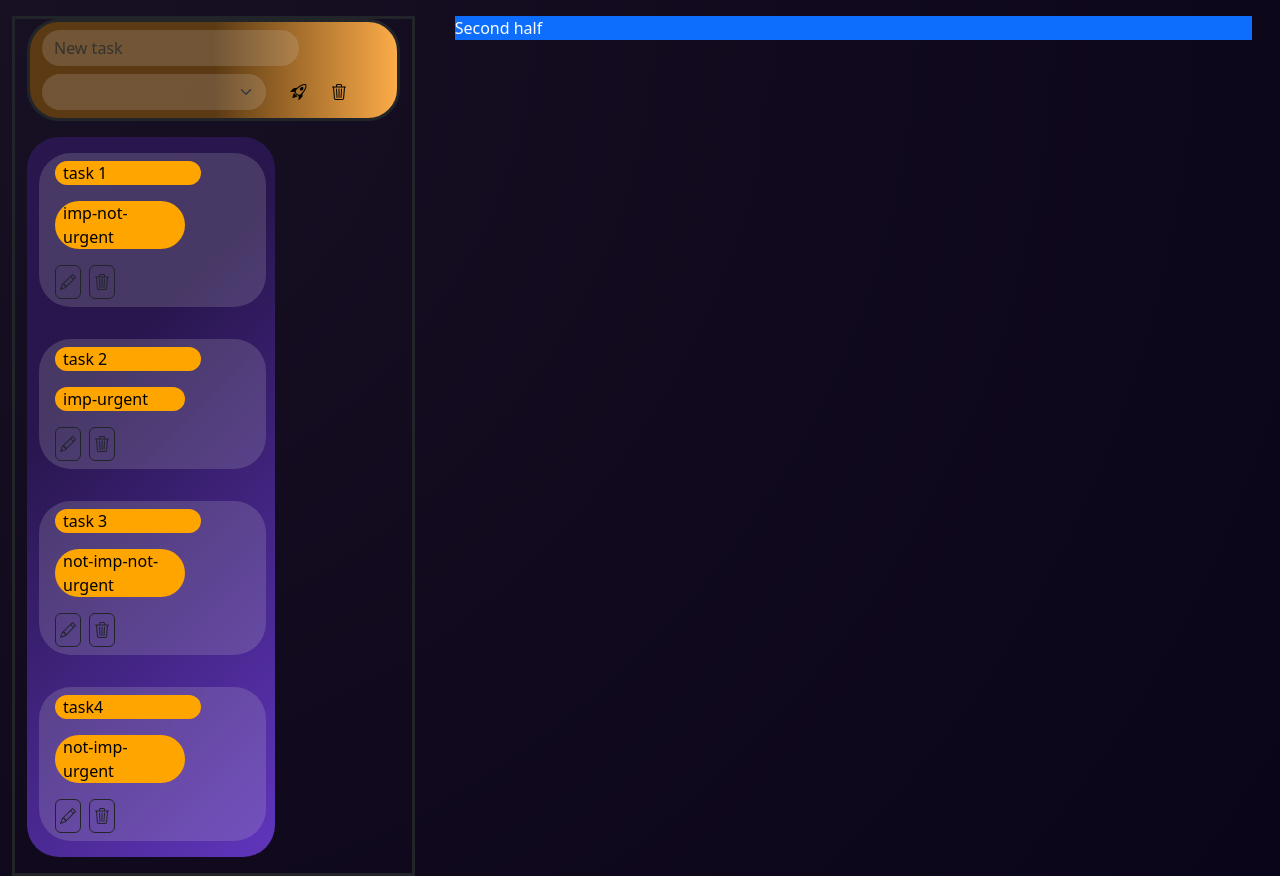
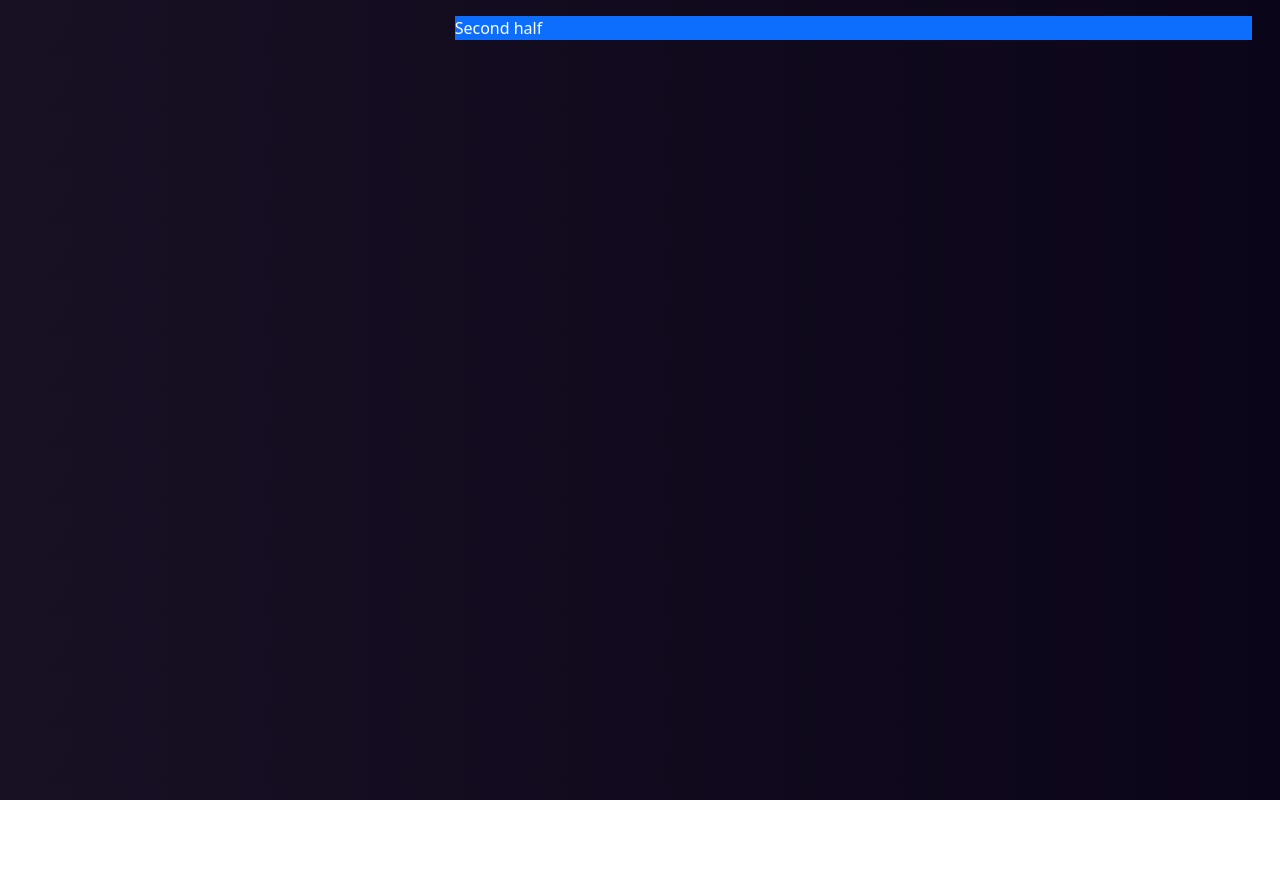
Before and after one commit to manalan-km/eisenhower-matrix, an Angular app: page / in a window 1280 px wide. After the commit the page ends 800 px from the top, so only its background shows below. Built offline with nearby package versions, Linux system fonts and the light colour scheme.

Commit message:
WIP:edit component created

```diff
--- a/src/app/app.component.html
+++ b/src/app/app.component.html
@@ -1,7 +1,7 @@
 <div class="container-fluid">
   <div class="row">
     <div class="col-md-4 mt-3 panel">
-      <app-task-panel></app-task-panel>
+      <router-outlet></router-outlet>
     </div>
     <div class="col-md-8">
       <div class="text-bg-primary m-3">Second half</div>
--- a/src/app/app.component.ts
+++ b/src/app/app.component.ts
@@ -1,10 +1,12 @@
 import { Component } from '@angular/core';
 import { TaskPanelComponent } from "./task-panel/task-panel.component";
+import { RouterModule } from '@angular/router';
+import { RouterLink } from '@angular/router';
 
 @Component({
   selector: 'app-root',
   standalone: true,
-  imports: [TaskPanelComponent],
+  imports: [TaskPanelComponent, RouterModule,RouterLink],
   templateUrl: './app.component.html',
   styleUrl: './app.component.css',
 })
--- a/src/app/service/task.service.ts
+++ b/src/app/service/task.service.ts
@@ -9,20 +9,20 @@ export class TaskService {
   private tasks : Task[]
   constructor() {
     this.tasks = [
-      {
+      {id: 1,
         TaskContent: "task 1",
         TaskPriority: "imp-not-urgent"
       },
-      {
+      {id: 2,
         TaskContent: "task 2",
         TaskPriority: "imp-urgent"
       }
       ,
-      {
+      {id: 3,
         TaskContent: "task 3",
         TaskPriority: "not-imp-not-urgent"
       },
-      {
+      { id: 4,
         TaskContent: "task4",
         TaskPriority: "not-imp-urgent"
       }
--- /dev/null
+++ b/src/app/task-edit/task-edit.component.html
@@ -0,0 +1 @@
+<p>{{id}}</p>
--- a/src/app/task-panel/task-board/task-board.component.html
+++ b/src/app/task-panel/task-board/task-board.component.html
@@ -1,11 +1,11 @@
 <div class="taskbar my-3 col-8 rounded-5">
-  @for (task of createdTasks; track task.TaskContent) {
+  @for (task of createdTasks; track task.id) {
   <div class="row">
     <div class="col-10 rounded-5 task my-3 ms-4 my-2">
       <div class="py-2 px-1">
         <p class = "task-text rounded-5 col-9 px-2">{{task.TaskContent}}</p>
         <p class = "task-text col-8 rounded-5 px-2">{{task.TaskPriority}}</p>
-        <button class="btn p-1 me-2 border border-dark">
+        <button class="btn p-1 me-2 border border-dark" [routerLink]="['/edit/',task.id]" >
           <i class="bi bi-pencil"></i>
         </button>
         <button class="btn me-2 p-1 border border-dark">
--- a/src/app/task-panel/task-board/task-board.component.ts
+++ b/src/app/task-panel/task-board/task-board.component.ts
@@ -1,11 +1,12 @@
 import { Component, OnInit } from '@angular/core';
 import { TaskService } from '../../service/task.service';
 import { Task } from '../../../model/Task';
+import { RouterModule } from '@angular/router';
 
 @Component({
   selector: 'app-task-board',
   standalone: true,
-  imports: [],
+  imports: [RouterModule],
   templateUrl: './task-board.component.html',
   styleUrl: './task-board.component.css'
 })
@@ -18,4 +19,8 @@ export class TaskBoardComponent implements OnInit {
   ngOnInit(): void {
     this.createdTasks = this.taskService.getTask()
   }
+
+  meow(id:number) {
+    console.log('Task ID:',id)
+  }
 }
```
Also changed, not shown: src/app/app.config.ts (added, +8 -0 lines), src/app/app.routes.ts (added, +12 -0 lines), src/app/task-edit/task-edit.component.ts (added, +21 -0 lines), src/app/task-edit/task-edit.component.css (added), src/app/task-panel/task-board/task-board.component.css (line endings or trailing spaces), 1 other file (tests, documents, lock files or other folders).
